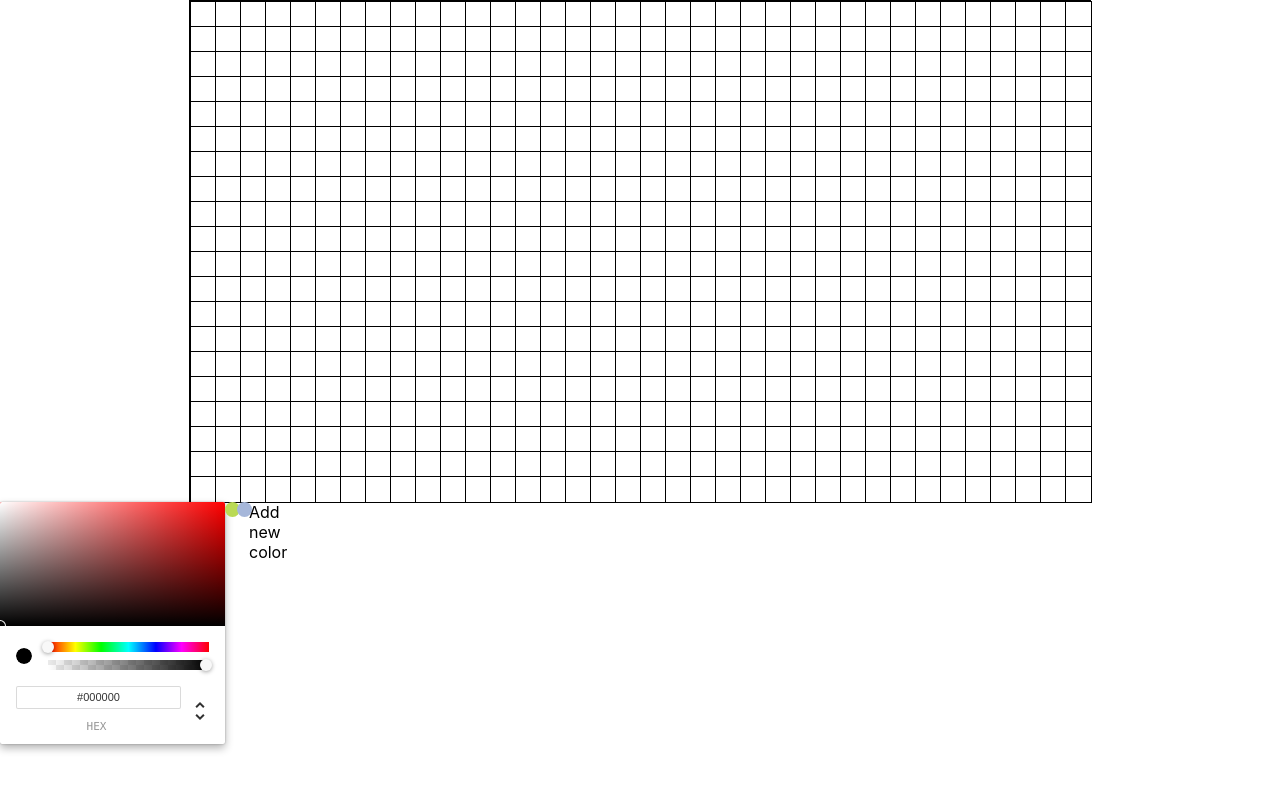
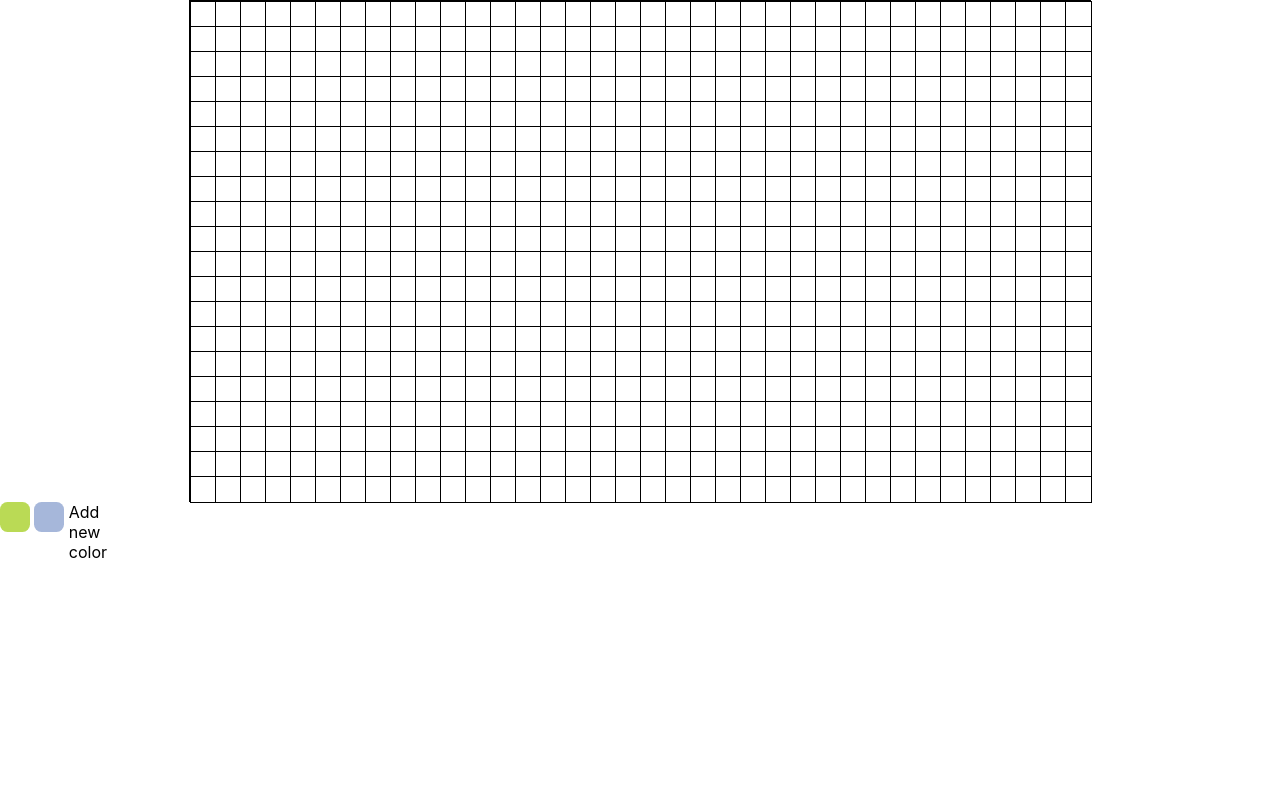
Before and after one commit to Revlisc/pixelart, a React (Create React App) app: page / in a window 1280 px wide. Shown: the top 790 px of the page. Built offline with nearby package versions, Linux system fonts and the light colour scheme.

Commit message:
add new color swatch

```diff
--- a/src/Components/DrawingWindow/DrawingWindow.js
+++ b/src/Components/DrawingWindow/DrawingWindow.js
@@ -15,15 +15,35 @@ const getWindowDimentions = () => {
 
 const CanvasSizePicker = () => {};
 
-const ColorPicker = ({ handleColorChange, addNewColor }) => {
+const ColorPicker = ({ addNewColor }) => {
   const [color, setColor] = useState("");
   //color picker is a controlled component, when state changes, pass the color value to the parent state selectedColor
-  useEffect(() => {
-    handleColorChange && handleColorChange(color);
-    addNewColor && addNewColor(color);
-  }, [color]);
+  // useEffect(() => {
+  //   addNewColor(color);
+  // }, [color]);
+  const handleChangeComplete = (color) => {
+    setColor(color.hex);
+    console.log("change complete");
+  };
 
-  return <ChromePicker color={color} onChangeComplete={(color) => setColor(color.hex)} />;
+  const colorPickerSample = {
+    height: "30px",
+    width: "30px",
+    borderRadius: "25%",
+    backgroundColor: `${color}`,
+  };
+
+  return (
+    <Fragment>
+      <div className='color-picker'>
+        <ChromePicker color={color} onChangeComplete={handleChangeComplete} />
+        <div style={colorPickerSample}></div>
+        <div className='add-color' onClick={() => addNewColor(color)}>
+          Add this
+        </div>
+      </div>
+    </Fragment>
+  );
 };
 
 const ColorScheme = ({ handleColorChange }) => {
@@ -35,6 +55,7 @@ const ColorScheme = ({ handleColorChange }) => {
   };
 
   return (
+    <Fragment>
       <div className='color-pallete'>
         {pallete.map((color, idx) => {
           return (
@@ -48,8 +69,9 @@ const ColorScheme = ({ handleColorChange }) => {
         <div className='add-new-color' onClick={() => setShowColorPicker(!showColorPicker)}>
           Add new color
         </div>
+      </div>
       {showColorPicker && <ColorPicker addNewColor={addNewColor} />}
-    </div>
+    </Fragment>
   );
 };
 
@@ -117,7 +139,7 @@ const DrawingWindow = () => {
         </div>
       </div>
       <div className='colors-container'>
-        <ColorPicker handleColorChange={handleColorChange} />
+        {/* <ColorPicker handleColorChange={handleColorChange} /> */}
         <ColorScheme handleColorChange={handleColorChange} />
       </div>
     </Fragment>
--- a/src/Components/DrawingWindow/drawingwindow.css
+++ b/src/Components/DrawingWindow/drawingwindow.css
@@ -36,13 +36,18 @@
 
 .color-pallete {
   display: grid;
+  grid-gap: 1.4rem;
   grid-template-columns: repeat(3, 12px);
   grid-template-rows: repeat(3, auto);
 }
 .color-item {
-  height: 15px;
-  width: 15px;
-  border-radius: 50%;
+  height: 30px;
+  width: 30px;
+  border-radius: 25%;
+}
+
+.color-picker {
+  display: flex;
 }
 
 /* .row {
```
Lines whose indentation alone changed are shown as unchanged.
